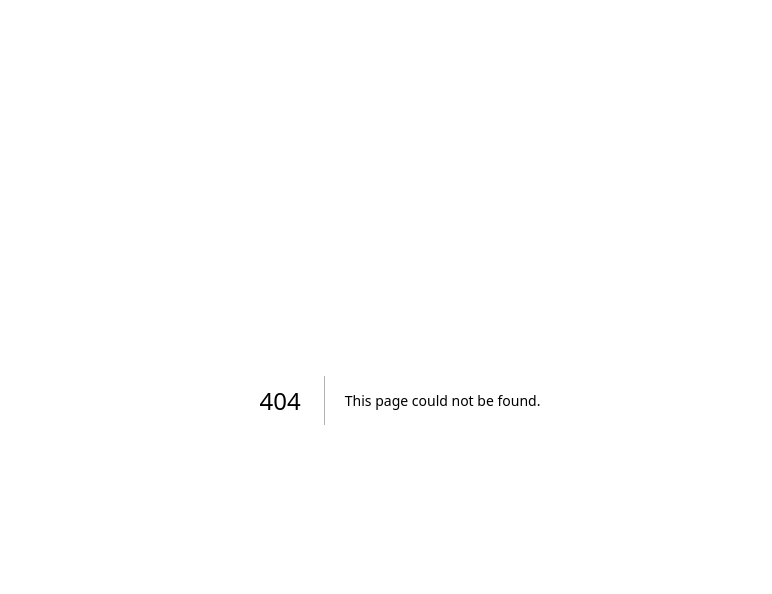
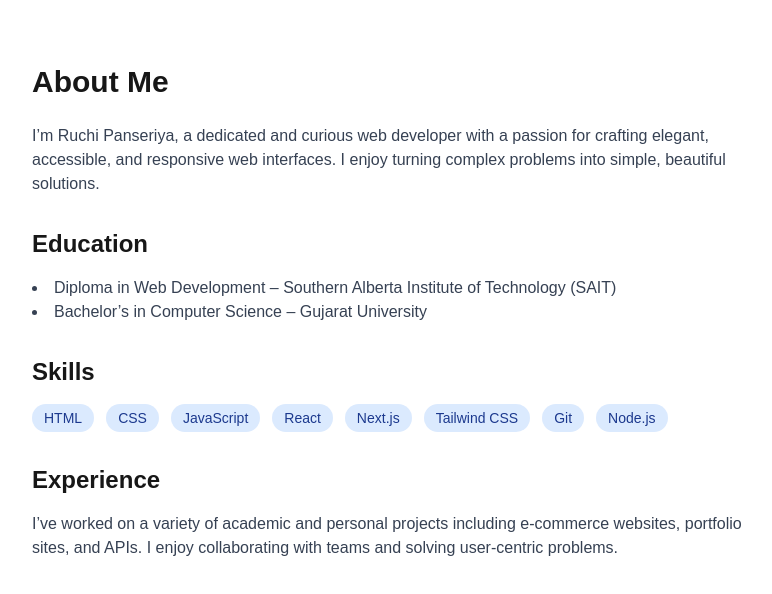
Before and after one commit to ruchi079/cprg306-assignments, a Next.js app: page /about in a window 1280 px wide. Before the commit this address had no page. Shown: the top 594 px of the page, without its empty margins (240-1012 px from the left). Built offline with nearby package versions, Linux system fonts and the light colour scheme.

Commit message:
Create page.js
Add about/page.js file

```diff
--- /dev/null
+++ b/app/about/page.js
@@ -0,0 +1,35 @@
+// app/about/page.js
+export default function AboutPage() {
+    return (
+      <section className="max-w-3xl mx-auto py-16 px-4">
+        <h2 className="text-3xl font-bold mb-6">About Me</h2>
+
+        <p className="mb-4 text-gray-700 dark:text-gray-300">
+          I’m Ruchi Panseriya, a dedicated and curious web developer with a passion for crafting elegant, accessible, and responsive web interfaces. I enjoy turning complex problems into simple, beautiful solutions.
+        </p>
+
+        <h3 className="text-2xl font-semibold mt-8 mb-4">Education</h3>
+        <ul className="list-disc list-inside text-gray-700 dark:text-gray-300">
+          <li>Diploma in Web Development – Southern Alberta Institute of Technology (SAIT)</li>
+          <li>Bachelor’s in Computer Science – Gujarat University</li>
+        </ul>
+
+        <h3 className="text-2xl font-semibold mt-8 mb-4">Skills</h3>
+        <div className="flex flex-wrap gap-3 text-sm">
+          {['HTML', 'CSS', 'JavaScript', 'React', 'Next.js', 'Tailwind CSS', 'Git', 'Node.js'].map((skill) => (
+            <span
+              key={skill}
+              className="px-3 py-1 bg-blue-100 dark:bg-blue-800 text-blue-900 dark:text-white rounded-full"
+            >
+              {skill}
+            </span>
+          ))}
+        </div>
+
+        <h3 className="text-2xl font-semibold mt-8 mb-4">Experience</h3>
+        <p className="text-gray-700 dark:text-gray-300">
+          I’ve worked on a variety of academic and personal projects including e-commerce websites, portfolio sites, and APIs. I enjoy collaborating with teams and solving user-centric problems.
+        </p>
+      </section>
+    );
+  }
```
